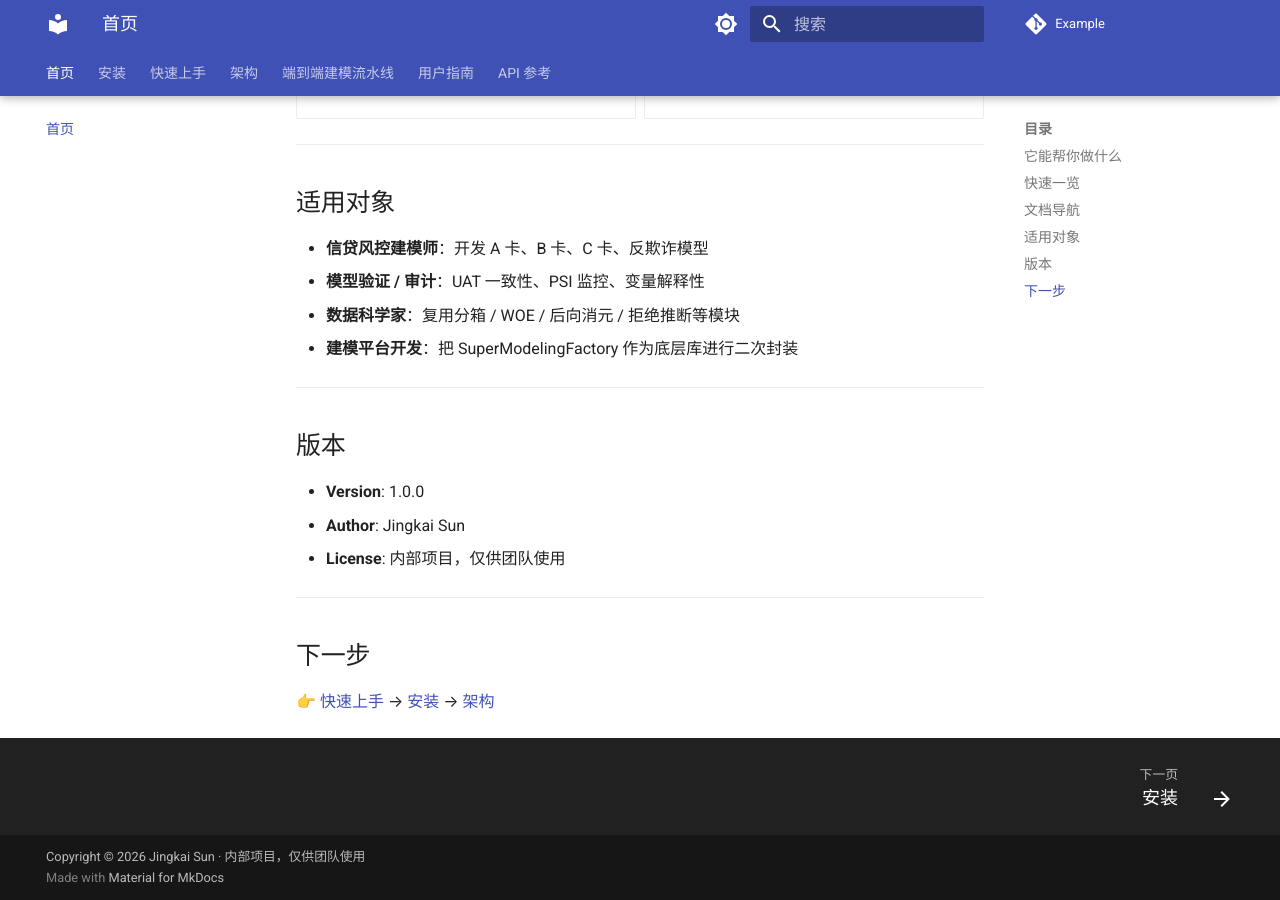
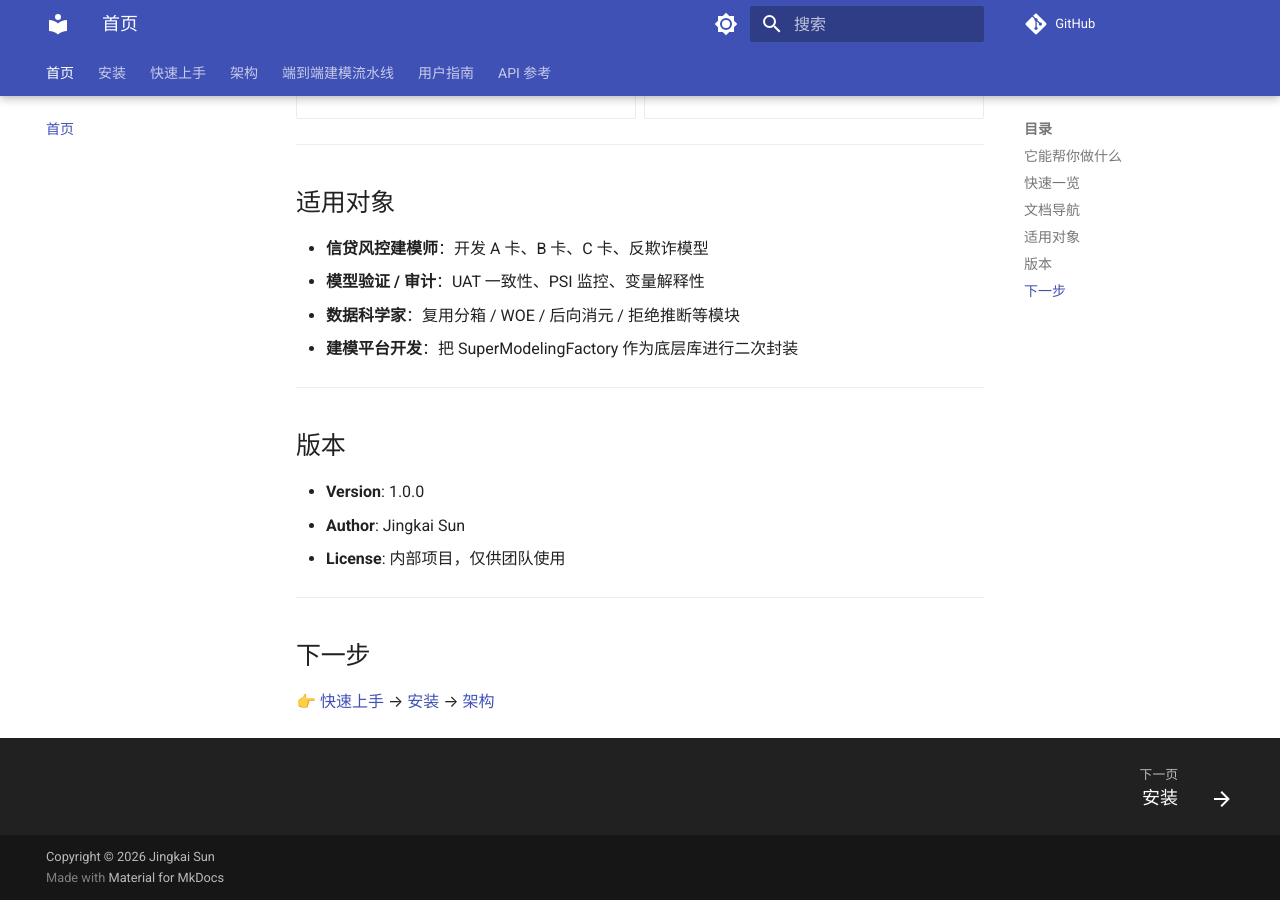
Before and after one commit to Kyle-J-Sun/SuperModelingFactory_doc, an MkDocs documentation site: the page built from docs/index.md, in a window 1280 px wide and 900 px high, scrolled down 1429 px. Built offline with MkDocs 1.6.1 and Material for MkDocs 9.7.7, drawn with Linux system fonts in a browser that asks for light colours; comment, search, counter and statistics services are not loaded.

```diff
--- a/mkdocs.yml
+++ b/mkdocs.yml
@@ -1,6 +1,7 @@
 site_name: SuperModelingFactory
 site_description: 面向信用评分卡开发的端到端建模工具链 — 样本管理、WOE 编码、特征筛选、模型训练、性能评估、Excel 报告一键生成。
 site_author: Jingkai Sun
+site_url: https://kyle-j-sun.github.io/SuperModelingFactory_doc/
 
 docs_dir: docs
 site_dir: site
@@ -47,7 +48,7 @@ theme:
 # ----------------------------------------------------------------------------
 # 仓库 / 源码
 # ----------------------------------------------------------------------------
-repo_url: https://example.com/SuperModelingFactory
+repo_url: https://github.com/Kyle-J-Sun/SuperModelingFactory_doc
 edit_uri: edit/main/docs/
 
 # ----------------------------------------------------------------------------
@@ -98,17 +99,6 @@ plugins:
           paths: [../SuperModelingFactory]
           options:
             docstring_style: numpy
-            docstring_options:
-              show_source: true
-              show_symbol_type_heading: true
-              show_symbol_type_toc: true
-              members_order: source
-              separate_signature: true
-              show_signature_annotations: true
-              signature_crossrefs: true
-              merge_init_into_class: false
-              docstring_section_style: table
-              show_if_no_docstring: false
             show_if_no_docstring: false
             inherited_members: false
             show_root_heading: true
@@ -160,4 +150,4 @@ nav:
 # ----------------------------------------------------------------------------
 # 版权
 # ----------------------------------------------------------------------------
-copyright: Copyright &copy; 2026 Jingkai Sun · 内部项目，仅供团队使用
+copyright: Copyright &copy; 2026 Jingkai Sun
```
Also changed, not shown: 1 other file.
